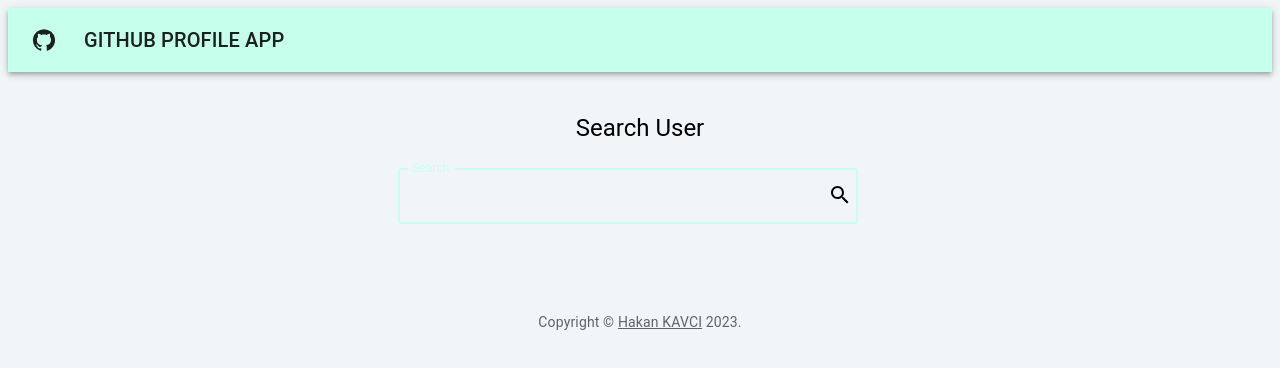
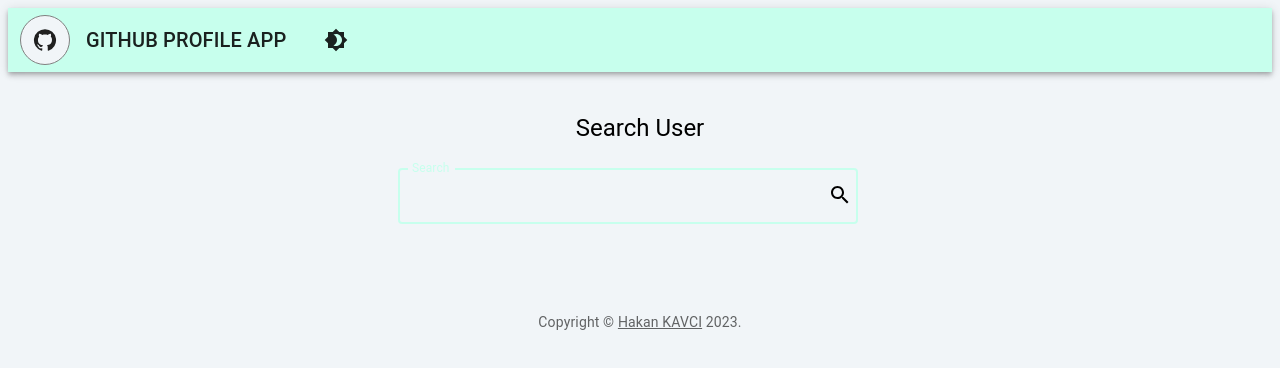
Before and after one commit to HKavci/Github-Users-App, a React (Create React App) app: page / in a window 1280 px wide. Shown: the top 368 px of the page. Built offline with nearby package versions, Linux system fonts and the light colour scheme.

Commit message:
transition done and darkMode started

```diff
--- a/src/App.css
+++ b/src/App.css
@@ -1,3 +1,4 @@
 body {
     background-color: #f1f5f8;
+    /* background-color: rgba(0, 0, 0, 0.7); */
 }
--- a/src/App.js
+++ b/src/App.js
@@ -2,19 +2,39 @@ import { BrowserRouter } from "react-router-dom";
 import "./App.css";
 import AppRouter from "./router/AppRouter";
 import { ThemeProvider, createTheme } from "@mui/material/styles";
+import { useState } from "react";
 
 function App() {
+  const [darkMode, setDarkMode] = useState(false);
   const theme = createTheme({
     palette: {
       primary: {
         main: "#C7FFED",
       },
+      secondary: {
+        main: "#589A8D",
+      },
+      type: darkMode ? "dark" : "light",
     },
   });
+
+  const darkTheme = createTheme({
+    palette: {
+      background: {
+        paper: "rgba(0, 0, 0, 0.7)",
+      },
+      type: darkMode ? "dark" : "light",
+    },
+  });
+
+  const handleDarkMode = () => {
+    setDarkMode(!darkMode)
+  }
+
   return (
-    <ThemeProvider theme={theme}>
+    <ThemeProvider theme={darkMode ? darkTheme : theme}>
       <BrowserRouter>
-        <AppRouter />
+        <AppRouter darkMode={darkMode} handleDarkMode={handleDarkMode} />
       </BrowserRouter>
     </ThemeProvider>
   );
--- a/src/components/Navbar.jsx
+++ b/src/components/Navbar.jsx
@@ -2,12 +2,14 @@ import AppBar from "@mui/material/AppBar";
 import Box from "@mui/material/Box";
 import Toolbar from "@mui/material/Toolbar";
 import Typography from "@mui/material/Typography";
-import Button from "@mui/material/Button";
 import IconButton from "@mui/material/IconButton";
 import { useNavigate } from "react-router-dom";
 import GitHubIcon from "@mui/icons-material/GitHub";
+import Brightness4Icon from "@mui/icons-material/Brightness4";
 
-const Navbar = () => {
+
+
+const Navbar = ({darkMode, handleDarkMode}) => {
   const navigate = useNavigate();
   return (
     <Box sx={{ flexGrow: 1 }}>
@@ -18,7 +20,16 @@ const Navbar = () => {
             edge="start"
             color="inherit"
             aria-label="menu"
-            sx={{ mr: 2 }}
+            sx={{
+              mr: 2,
+              backgroundColor: "#f1f5f8",
+              border: "1px solid gray",
+              transition: "transform 0.7s",
+              ":hover": {
+                transform: "rotate(360deg) scale(1.3)",
+                backgroundColor: "#F2CDAC",
+              },
+            }}
           >
             {" "}
             <GitHubIcon />{" "}
@@ -31,12 +42,23 @@ const Navbar = () => {
               flexGrow: 1,
               cursor: "pointer",
               textAlign: { xs: "center", md: "left" },
+              transition: "transform 0.5s",
+              ":hover": {
+                transform: "scale(1.1)",
+              }
             }}
             onClick={() => navigate("/")}
           >
             GITHUB PROFILE APP
           </Typography>
           {/* <Button color="inherit">Login</Button> */}
+          <IconButton
+          color="inherit"
+          aria-label="toggle dark mode"
+          onClick={handleDarkMode}
+        >
+          <Brightness4Icon />
+        </IconButton>
         </Toolbar>
       </AppBar>
     </Box>
--- a/src/components/RepoInfo.jsx
+++ b/src/components/RepoInfo.jsx
@@ -3,16 +3,19 @@ import { boxStyle, visibilityStyle } from "../styles/globalStyle";
 import { useTheme } from "@mui/material/styles";
 
 const RepoInfo = ({ repo, login }) => {
-  const theme = useTheme()
+  const theme = useTheme();
   return (
     <Box sx={boxStyle}>
       <Box display="flex" alignItems="center" justifyContent="space-between">
-        <Typography variant="h5"><b>Repositories</b></Typography>
+        <Typography variant="h5">
+          <b>Repositories</b>
+        </Typography>
         <a
           href={`https://github.com/${login}?tab=repositories`}
           target="_blank"
+          style={{ color: theme.palette.secondary.main }}
         >
-          View All Repos
+          <b>View All Repos</b>
         </a>
       </Box>
       <Typography variant="p">(Only 30 repos)</Typography>
@@ -28,10 +31,7 @@ const RepoInfo = ({ repo, login }) => {
             mt={3}
           >
             <Box>
-              <Typography
-                variant="p"
-                sx={visibilityStyle}
-              >
+              <Typography variant="p" sx={visibilityStyle}>
                 {item.visibility}
               </Typography>
               <Typography variant="h6" mt={1} textAlign="center">
@@ -51,11 +51,19 @@ const RepoInfo = ({ repo, login }) => {
             >
               <Box display="flex" flexDirection="column" gap={1} mt={2}>
                 {item.language && (
-                  <Typography variant="p"><b>Language:</b> {item.language}</Typography>
+                  <Typography variant="p">
+                    <b>Language:</b> {item.language}
+                  </Typography>
                 )}
-                <Typography variant="p"><b>Created on:</b> {date}</Typography>{" "}
-                <a href={item.html_url} target="_blank">
-                  View Repo
+                <Typography variant="p">
+                  <b>Created on:</b> {date}
+                </Typography>{" "}
+                <a
+                  href={item.html_url}
+                  target="_blank"
+                  style={{ color: theme.palette.secondary.main }}
+                >
+                  <b>View Repo</b>
                 </a>{" "}
               </Box>
               <List sx={{ display: "flex", flexDirection: "column" }}>
--- a/src/router/AppRouter.jsx
+++ b/src/router/AppRouter.jsx
@@ -4,23 +4,20 @@ import Home from "../pages/Home";
 import Login from "../pages/Login";
 import Register from "../pages/Register";
 import Footer from "../components/Footer";
-import PrivateRouter from "./PrivateRouter";
 import Details from "../pages/Details";
 import { Route, Routes } from "react-router-dom";
 import NotFound from "../pages/NotFound";
 
-const AppRouter = () => {
+const AppRouter = ({darkMode, handleDarkMode}) => {
   return (
     <>
-      <Navbar />
+      <Navbar darkMode={darkMode} handleDarkMode={handleDarkMode} />
       <Routes>
         <Route path="/" element={<Home />} />
         <Route path="/login" element={<Login />} />
         <Route path="/register" element={<Register />} />
         <Route path="/details/:login" element={<Details />} />
         <Route path="*" element={<NotFound />} />
-        {/* <Route path="/details" element={<PrivateRouter />}>
-        </Route> */}
       </Routes>
       <Footer />
     </>
```
